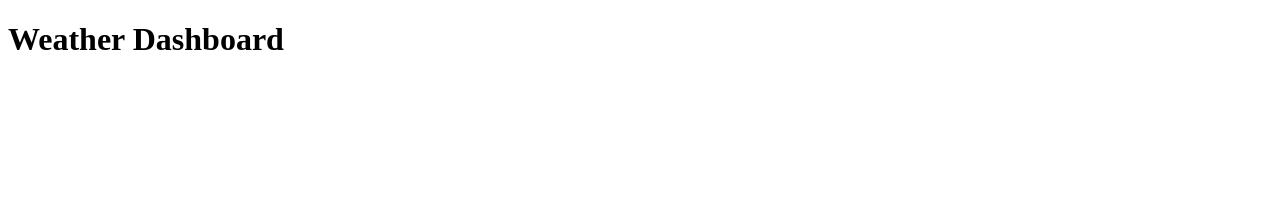
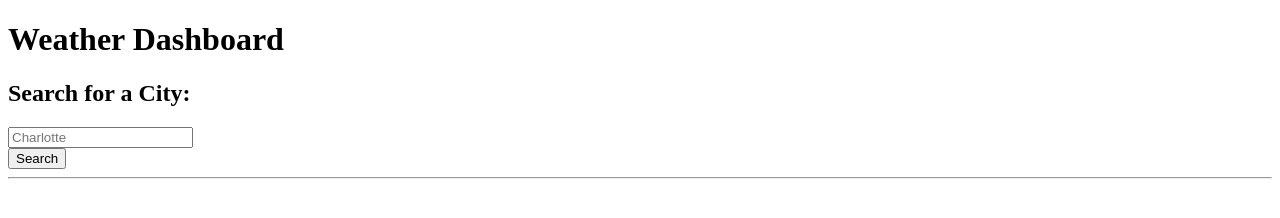
Before and after one commit to colinale/Weather-Dashboard, a plain HTML site: page assets/index.html in a window 1280 px wide. Drawn offline with Linux system fonts and the light colour scheme.

Commit message:
added search option

```diff
--- a/assets/index.html
+++ b/assets/index.html
@@ -12,5 +12,39 @@
     >
       <h1>Weather Dashboard</h1>
     </header>
+
+    <div class="container-fluid" style="max-width: 1400px">
+        <div class="row">
+          <aside class="col-lg-3 pb-3">
+            <h2 id="form-heading" class="mt-1 h3 form-label">
+              Search for a City:
+            </h2>
+            <form id="search-form" class="form">
+              <div class="form-inline form-group">
+                <div class="input-group">
+                  <input
+                    class="form-input weather-search"
+                    type="text"
+                    id="search-input"
+                    placeholder="Charlotte"
+                    aria-labelledby="form-heading"
+                    aria-controls="today forecast"
+                  />
+                  <div class="input-group-append">
+                    <button
+                      type="submit"
+                      class="btn search-button"
+                      id="search-button"
+                      aria-label="submit search"
+                    >
+                      Search
+                    </button>
+                    <hr class="hr weather-hr" />
+                  </div>
+                </div>
+              </div>
+            </form>
+            <div class="list-group" id="history"></div>
+          </aside>
 </body>
 </html>
```
